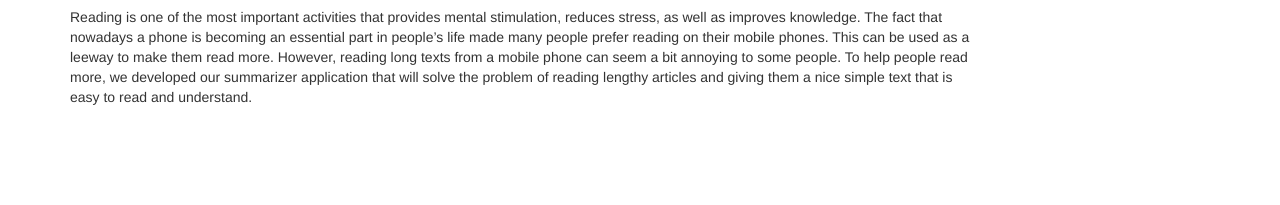
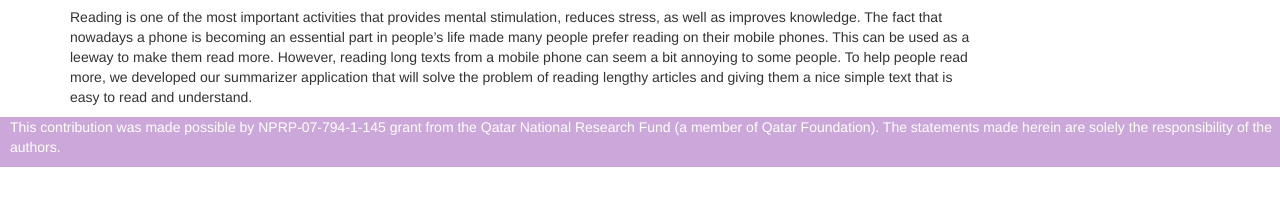
Before and after one commit to heba-hj1304319/heba-hj1304319.github.io, a plain HTML site: page index.html in a window 1280 px wide. Shown: the part 547-752 px from the top of the page. Drawn offline with nearby package versions, Linux system fonts and the light colour scheme.

Commit message:
added footer

```diff
--- a/css/style.css
+++ b/css/style.css
@@ -83,3 +83,11 @@ h3{
 .center{
     text-align: center;
 }
+#footer {
+    background-color: #cba8d9;
+    color: white;
+    height: 50px;
+    width: 100%;
+    float: left;
+    padding-left: 10px;
+}
--- a/index.html
+++ b/index.html
@@ -59,19 +59,12 @@
 
     </div>
 
-
-
-
-
-
-
-
-
-
 </div>
 
 
-
+<div id="footer">
+    <p>This contribution was made possible by NPRP-07-794-1-145 grant from the Qatar National Research Fund (a member of Qatar Foundation). The statements made herein are solely the responsibility of the authors.</p>
+</div>
 
 </body>
 </html>
```
